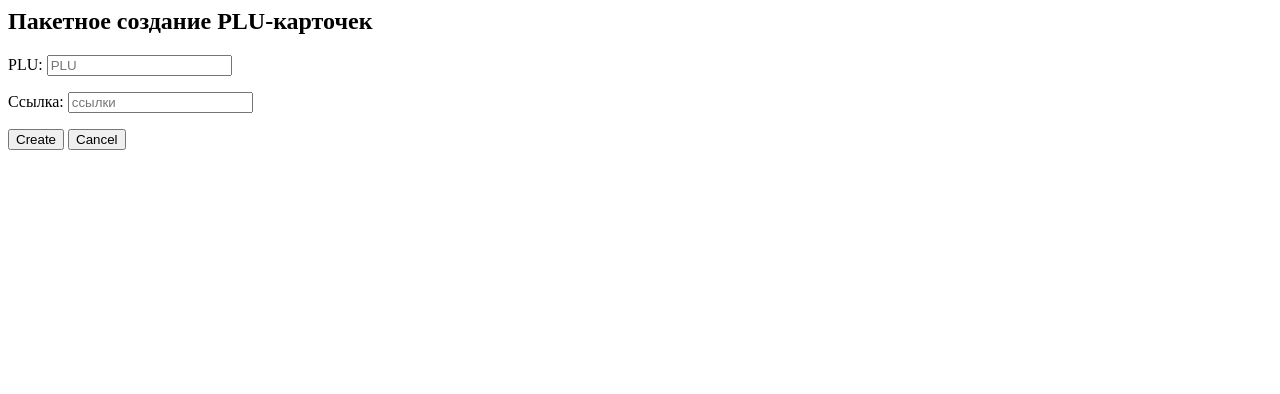
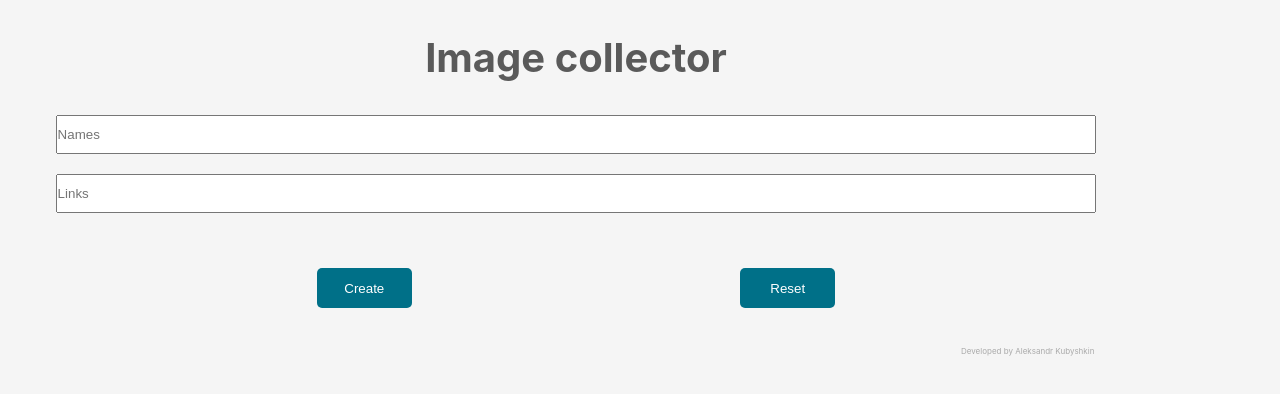
Before and after one commit to Photokub/Figma-image-collector, a website built with webpack: page src/ui.html in a window 1280 px wide. Built offline with nearby package versions, Linux system fonts and the light colour scheme.

Commit message:
Feat: стили интерфейса плагина

```diff
--- /dev/null
+++ b/blocks/app/app.css
@@ -0,0 +1,3 @@
+.app{
+    background-color: #F5F5F5;
+}
--- /dev/null
+++ b/pages/ui.css
@@ -0,0 +1,7 @@
+@import url("../blocks/app/app.css");
+@import url("../blocks/app/__header/app__header.css");
+
+@import url("../blocks/form/form.css");
+@import url("../blocks/form/__input/form__input.css");
+@import url("../blocks/form/__error/form__error.css");
+@import url("../blocks/form/__button/form__button.css");
--- a/src/code.ts
+++ b/src/code.ts
@@ -1,5 +1,7 @@
-figma.showUI(__html__);
-
+figma.showUI(__html__, {
+    width:500,
+    height: 360,
+});
 
 figma.ui.onmessage = pluginMessage => {
 
--- a/src/ui.html
+++ b/src/ui.html
@@ -1,25 +1,118 @@
-<h2>Пакетное создание PLU-карточек</h2>
-<p>PLU: <input id="plu" placeholder="PLU"></p>
-<p>Ссылка: <input id="link" placeholder="ссылки"></p>
+<!DOCTYPE html>
+<html>
+<head>
+    <link rel="stylesheet" href="../pages/ui.css">
+    <style>
+        body {
+            background-color: #F5F5F5;
+            box-sizing: border-box;
+            display: flex;
+            align-items: center;
+            margin: 0;
+        }
+
+        .app {
+            display: flex;
+            flex-direction: column;
+            align-items: center;
+            width: 90%;
+        }
+
+        .app__header {
+            font-family: Inter;
+            font-style: normal;
+            font-weight: 700;
+            font-size: 40px;
+            color: #5A5A5A;
+        }
+
+        .form {
+            display: flex;
+            flex-direction: column;
+            align-items: center;
+            width: 100%;
+            padding: 0;
+            margin: 0;
+        }
+
+        .form__input {
+            width: 100%;
+            height: 35px;
+            padding: 0;
+            margin: 0 0 20px 0;
+        }
+
+        .form__btn-container{
+            padding: 20px 0 0 0;
+            display: flex;
+            flex-direction: row;
+            justify-content: space-between;
+            width: 50%;
+        }
+
+        .form__button{
+            background: #007088;
+            width: 95px;
+            height: 40px;
+            color: #FFFF;
+            border: none;
+            border-radius: 5px;
+        }
+
+        .form__error{
+            font-family: 'Inter';
+            font-style: normal;
+            font-weight: 400;
+            font-size: 12px;
+            color: #E00043;
+            opacity: 0;
+            visibility: hidden;
+        }
+
+        .form__error_active{
+            opacity: 0;
+            visibility: hidden;
+            transition: .2s;
+        }
+
+        .sign{
+            align-self: end;
+            font-family: 'Inter';
+            font-style: normal;
+            font-weight: 400;
+            font-size: 8px;
+            color: #AAAAAA;
+            padding-top: 30px;
+        }
 
 
-<button id="create">Create</button>
-<button id="cancel">Cancel</button>
+    </style>
+</head>
+<body class="app">
+<section class="app">
+    <h1 class="app__header">Image collector</h1>
+    <form class="form">
+        <input id="names_field" placeholder="Names" class="form__input">
+        <input id="links_field" placeholder="Links" class="form__input">
+        <span class="form__error">Ошибка: количество ссылок и имён не совпадает</span>
+        <div class="form__btn-container">
+            <button id="create" class='form__button'>Create</button>
+            <button id="cancel" class='form__button'>Reset</button>
+        </div>
+    </form>
+    <p class="sign">Developed by Aleksandr Kubyshkin</p>
+</section>
+</body>
 
 <script>
 
     const createBtn = document.getElementById('create')
-    const link = document.getElementById('link')
-    const plu = document.getElementById('plu')
+    const link = document.getElementById('links_field')
+    const plu = document.getElementById('names_field')
 
     function handleData(plu, link) {
         const pluValue = plu.value
         const linkValue = link.value
-        // const message = JSON.stringify({
-        //     plu: pluValue,
-        //     link: linkValue,
-        //     date: Date.now(),
-        // });
 
         const pluArr = pluValue.split(' ')
         const linkArr = linkValue.split(' ')
@@ -32,3 +125,4 @@
     }
 
 </script>
+</html>
```
Also changed, not shown: blocks/app/__header/app__header.css (added), blocks/form/__button/form__button.css (added), blocks/form/__error/form__error.css (added), blocks/form/__input/form__input.css (added), blocks/form/form.css (added).
